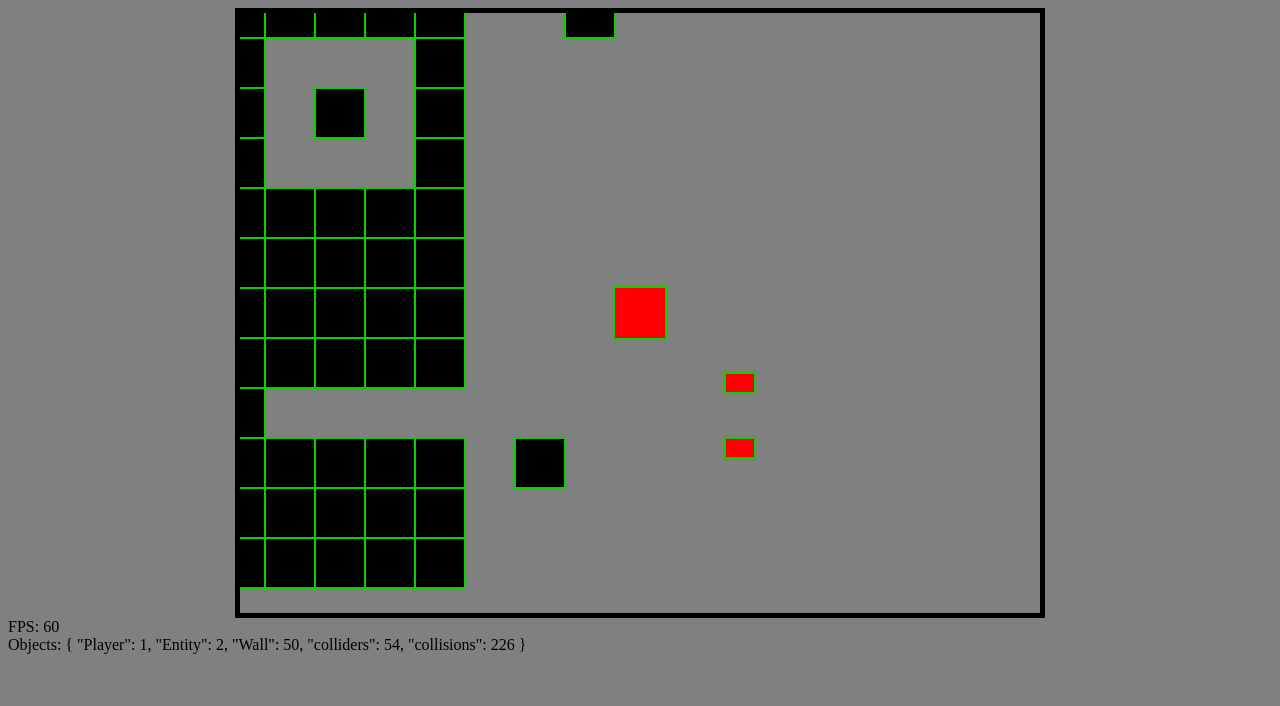
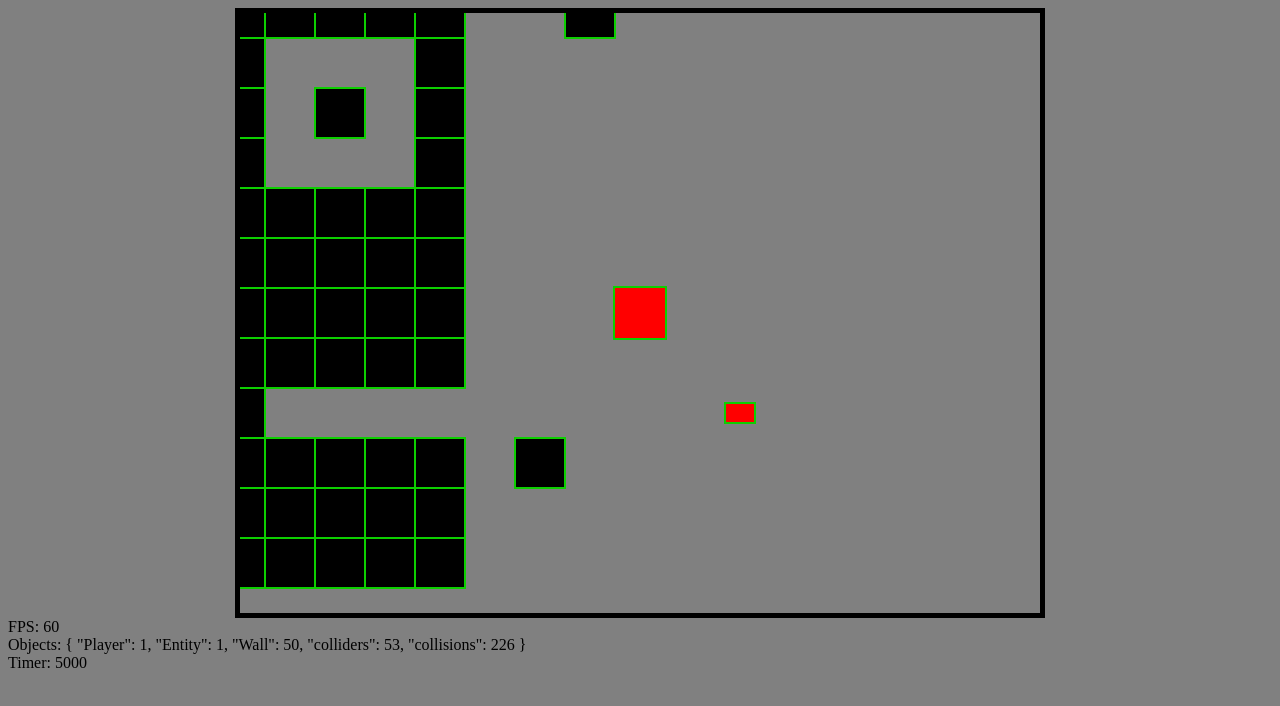
Before and after one commit to telotonet/BulletBound, a plain HTML site: page index.html in a window 1280 px wide. Drawn offline with Linux system fonts and the light colour scheme.

Commit message:
0.5.2 Game Timer & Effect Timers fix + Camera smoothness update

```diff
--- a/CollisionUtils.js
+++ b/CollisionUtils.js
@@ -1,4 +1,4 @@
-import Collider from '/main.js'
+import {Collider, deltaTime} from '/main.js'
 export default class CollisionUtils {
     static rigidBody(movableObj, rigidObj, smoothness = 1) {
         const colliderA = movableObj.collider;
@@ -48,8 +48,8 @@ export default class CollisionUtils {
             const correctionX = smallestAxis.x * minOverlap * smoothness;
             const correctionY = smallestAxis.y * minOverlap * smoothness;
 
-            movableObj.dx += correctionX;
-            movableObj.dy += correctionY;
+            movableObj.dx += correctionX * deltaTime;
+            movableObj.dy += correctionY * deltaTime;
         }
     }
 }
--- a/index.html
+++ b/index.html
@@ -19,6 +19,7 @@
     <canvas id="gameCanvas" width="800" height="600"></canvas>
     <div class="" id="fps-info"></div>
     <div class="" id="object-count"></div>
+    <div class="" id="timer"></div>
 
     <script type="module" src="main.js"></script>
 </body>
--- a/main.js
+++ b/main.js
@@ -77,8 +77,8 @@ class GameObject extends BaseDebugger {
         return this.y - camera.y;
     }
     update(){
-        this.x += this.dx
-        this.y += this.dy
+        this.x += this.dx * deltaTime
+        this.y += this.dy * deltaTime
 
     }
     createCollider() {
@@ -324,7 +324,9 @@ class Entity extends GameObject {
     }
 
     update() {
-        this.move();
+        super.update()
+        this.dx = 0
+        this.dy = 0
         this.visualEffects.updateEffects();
     }
 
@@ -334,13 +336,6 @@ class Entity extends GameObject {
         if (index !== -1) {
             entities.splice(index, 1);
         }
-    }
-
-    move() {
-        this.x += this.dx;
-        this.y += this.dy;
-        this.dx = 0
-        this.dy = 0
     }
 
     attack() {
@@ -378,6 +373,7 @@ class Player extends Entity {
         this.mouseY = y;
         this.keysPressed = {};
         this.initControls();
+        camera.target = this
     }
     update() {
         super.update();
@@ -550,7 +546,6 @@ class RangedWeapon extends Weapon {
     constructor(name, damage, speed, cooldown, createProjectile) {
         super(name, damage, speed, cooldown);
         this.createProjectile = createProjectile;
-
     }
 
     shoot(x, y, angle, entitySize) {
@@ -686,22 +681,22 @@ class VisualEffectStorage {
 
 class VisualEffect extends GameObject{
     constructor(entity, width, height, duration, x , y) {
-        super(x, y, width, height, 0)
+        super(x, y, width, height, 0, 0, 0)
         this.entity = entity;
         this.duration = duration;
         this.elapsedTime = 0;
-        this.startTime = performance.now();
+        this.startTime =  gameTimer.getTime();
     }
-
-    onCreate(){
-    }
+    createCollider(){}
+    onCreate(){}
 
     draw(ctx) {
         // You should implement this method
     }
 
     update() {
-        this.elapsedTime = performance.now() - this.startTime;
+        super.update()
+        this.elapsedTime = gameTimer.getTime() - this.startTime;
         if (this.elapsedTime >= this.duration) {
             this.destroy()
         }
@@ -719,7 +714,7 @@ class DamageNumberEffect extends VisualEffect {
         this.value = value;
         this.y = this.entity.y;
         this.color = color;
-        this.speed = 3; // Numbers Y movespeed
+        this.speed = 1; // Numbers Y movespeed
         this.font = font
         this.fontSize = fontSize
         this.onCreate()
@@ -738,10 +733,13 @@ class DamageNumberEffect extends VisualEffect {
         ctx.save();
         ctx.fillStyle = this.color;
         ctx.font = `bold ${this.fontSize}px ${this.font}`;
-        this.y -= this.speed * (this.elapsedTime / this.duration);
-        this.x = this.entity.x
         ctx.fillText(this.value.toFixed(1), this.DrawX, this.DrawY);
         ctx.restore();
+    }
+    update(){
+        super.update()
+        this.y -= (this.elapsedTime / this.duration) * this.speed * deltaTime
+        this.x = this.entity.x
     }
 }
 
@@ -756,7 +754,6 @@ class DeathEffect extends VisualEffect {
         this.colorIndex = 0;
         this.expanding = true;
     }
-    createCollider(){}
     draw(ctx, camera) {
         ctx.save();
         ctx.beginPath();
@@ -779,12 +776,12 @@ class DeathEffect extends VisualEffect {
         super.update();
         // increase or decrease depending on the phase (this.expanding)
         if (this.expanding) {
-            this.radius += this.growthSpeed;
+            this.radius += this.growthSpeed*deltaTime;
             if (this.radius >= this.maxRadius) {
                 this.expanding = false;
             }
         } else {
-            this.radius -= this.growthSpeed;
+            this.radius -= this.growthSpeed*deltaTime;
             if (this.radius <= this.minRadius) {
                 this.expanding = true
             }
@@ -854,28 +851,67 @@ class GameMap{
     }
 }
 
+class GameTimer {
+    constructor() {
+        this.startTime = 0;
+        this.elapsedTime = 0;
+        this.lastUpdate = 0;
+        this.paused = true;
+    }
+
+    start() {
+        if (this.paused) {
+            this.paused = false;
+            this.lastUpdate = performance.now();
+        }
+    }
+
+    pause() {
+        if (!this.paused) {
+            this.paused = true;
+            this.elapsedTime += performance.now() - this.lastUpdate;
+        }
+    }
+
+    reset() {
+        this.startTime = performance.now();
+        this.elapsedTime = 0;
+        this.paused = true;
+    }
+
+    getTime() {
+        if (this.paused) {
+            return this.elapsedTime;
+        } else {
+            return this.elapsedTime + (performance.now() - this.lastUpdate);
+        }
+    }
+}
+
 
 class Camera {
-    constructor(ctx, gameMap, player, width, height) {
+    constructor(ctx, gameMap, target, width, height, smoothness = 0.15) {
         this.ctx = ctx;
         this.gameMap = gameMap;
         this.height = height;
         this.width = width;
-        this.player = player;
-        this.centerX = this.player.x;
-        this.centerY = this.player.y;
+        this.target = target;
+        this.centerX = this.target.x;
+        this.centerY = this.target.y;
         this.x = 0; // Изменяем начальные значения координат камеры
         this.y = 0;
         this.offsetX = this.width/2; // Смещение для центрирования игрока на экране
         this.offsetY = this.height/2;
+        this.smoothness = smoothness
     }
 
     update() {
-        this.centerX = this.player.x;
-        this.centerY = this.player.y;
-        // Обновляем координаты камеры, чтобы она следовала за игроком, учитывая смещение для центрирования
-        this.x = this.centerX - this.offsetX;
-        this.y = this.centerY - this.offsetY;
+        const targetX = this.target.x - this.offsetX;
+        const targetY = this.target.y - this.offsetY;
+
+        // Используем линейную интерполяцию для плавного перемещения камеры
+        this.x += (targetX - this.x) * this.smoothness;
+        this.y += (targetY - this.y) * this.smoothness;
 
         // Проверяем, чтобы камера не выходила за границы карты
         if (this.x + this.width > this.gameMap.width) {
@@ -937,7 +973,7 @@ class Canvas {
 
 
 const createPlayerProjectile = (x, y, speed, angle, damage, owner) => {
-    return new Projectile(x, y, speed, angle, 15, 15, damage, 'green', owner); // Произвольные параметры
+    return new ImpulseProjectile(x, y, speed, angle, 15, 15, damage, 'green', owner); // Произвольные параметры
 };
 const createEnemyProjectile = (x, y, speed, angle, damage, owner) => {
     return new ImpulseProjectile(x, y, speed, angle, 15, 15, damage, 'blue', owner); // Произвольные параметры
@@ -947,30 +983,34 @@ const createEnemyProjectile = (x, y, speed, angle, damage, owner) => {
 let projectiles = []
 let weapons = []
 
+const BASE_WIDTH = 800;
+const BASE_HEIGHT = 600;
+
 const canvas = document.getElementById('gameCanvas');
 const ctx = canvas.getContext('2d');
 const canvasObj = new Canvas(ctx, canvas.width, canvas.height);
-const BASE_WIDTH = 800;
-const BASE_HEIGHT = 600;
 const gameMap = new GameMap(Infinity, Infinity)
+const gameTimer = new GameTimer();
+const updater = new Updater()
+const camera = new Camera(ctx, gameMap, {x:0, y:0}, BASE_WIDTH, BASE_HEIGHT, 0.1)
+const renderer = new Renderer(ctx, camera)
+
 
 const playerWeapon = new RangedWeapon('Custom Gun', 10, 15, 100, createPlayerProjectile);
 
 const enemyWeapon = new RangedWeapon('Custom Gun', 15, 10, 100, createEnemyProjectile);
 
+
 const collisionManager = new CollisionManager();
 
 const player = new Player(canvas.width / 2, canvas.height / 2, 0, 52, 52, 5, 100, playerWeapon);
-const camera = new Camera(ctx, gameMap, player, BASE_WIDTH, BASE_HEIGHT)
+const enemy = new Entity(500, 400, 0, 30, 20, 5, 100, enemyWeapon)
 
-const enemy = new Entity(500, 400, 0, 30, 20, 5, 100, enemyWeapon)
-const enemy2 = new Entity(500, 405, 0, 30, 20, 5, 100, enemyWeapon)
-
-const entities = [player, enemy, enemy2]
+const entities = [player, enemy]
 
 
-const updater = new Updater()
-const renderer = new Renderer(ctx, camera)
+
+
 
 
 const levelGrid = [
@@ -1005,10 +1045,6 @@ function loadLevel(levelData) {
 
     return walls;
 }
-
-
-
-const tileSize = 50;
 const walls = loadLevel(levelGrid);
 
 
@@ -1021,16 +1057,27 @@ const walls = loadLevel(levelGrid);
 
 
 
+// DEBUG
+let debug = 1
 
-let debug = 1
+// FPS COUNTER
 let fps = 0;
 let lastFpsUpdate = performance.now();
 let framesThisSecond = 0;
+
+// PAUSE
 let requestId;
-let paused = false; // Флаг состояния паузы
+let paused = false;
+
+// GAME TIMER
+let lastTimestamp = performance.now();
+let deltaTime = 0;
 
 function gameLoop() {
     if (!paused) {
+        const timestamp = performance.now()
+        deltaTime = (timestamp - lastTimestamp) / 32; // Relative to my developing pc 30 fps
+        lastTimestamp = timestamp;
         updateAndDrawGame();
 
         const now = performance.now();
@@ -1039,15 +1086,19 @@ function gameLoop() {
         if (now - lastFpsUpdate >= 1000) {
             lastFpsUpdate = now;
             framesThisSecond = 0;
+            document.getElementById('fps-info').textContent = 'FPS: ' + fps;
         }
-        document.getElementById('fps-info').textContent = 'FPS: ' + fps;
-        document.getElementById('object-count').textContent = `Objects: ` + JSON.stringify(BaseDebugger.getObjectClassCount(), null, 2);;
+
+        document.getElementById('object-count').textContent = `Objects: ` + JSON.stringify(BaseDebugger.getObjectClassCount(), null, 2);
+        document.getElementById('timer').textContent = `Timer: ` + JSON.stringify(gameTimer.getTime(), null, 2);
     }
 
     requestId = requestAnimationFrame(gameLoop);
 }
 
+
 function updateAndDrawGame() {
+    gameTimer.start();
     // Отрисовка объектов с учетом масштабирования
     canvasObj.draw(ctx, camera);
     updater.update(BaseDebugger.objects)
@@ -1069,12 +1120,14 @@ function updateAndDrawGame() {
 function pauseGame() {
     paused = true;
     cancelAnimationFrame(requestId);
+    gameTimer.pause();
 }
 
 function resumeGame() {
     if (paused) {
         paused = false;
-        lastFpsUpdate = performance.now(); // Сброс времени для точного расчета FPS
+        lastTimestamp = performance.now()
+        gameTimer.start();
         gameLoop();
     }
 }
@@ -1091,3 +1144,5 @@ document.addEventListener('keydown', (event) => {
 });
 
 gameLoop();
+
+export {Collider, deltaTime}
```
